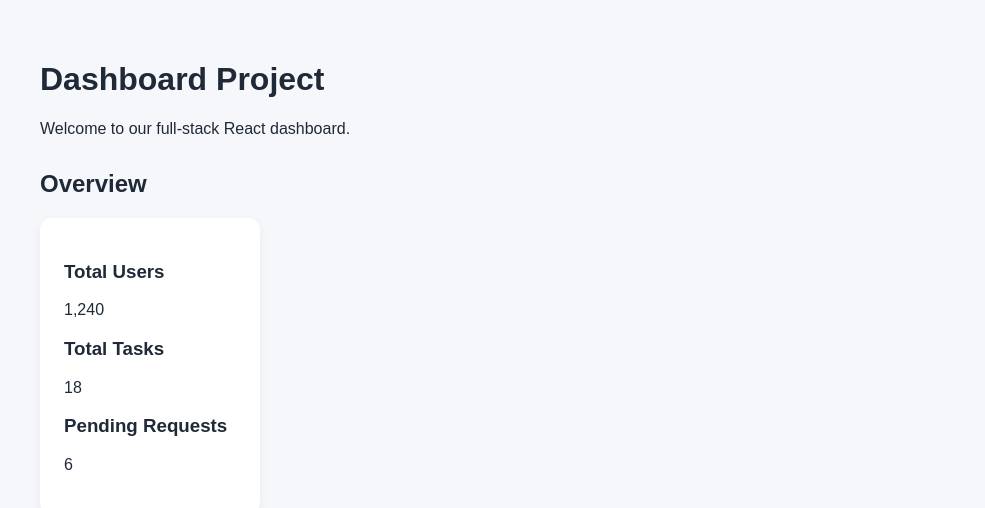
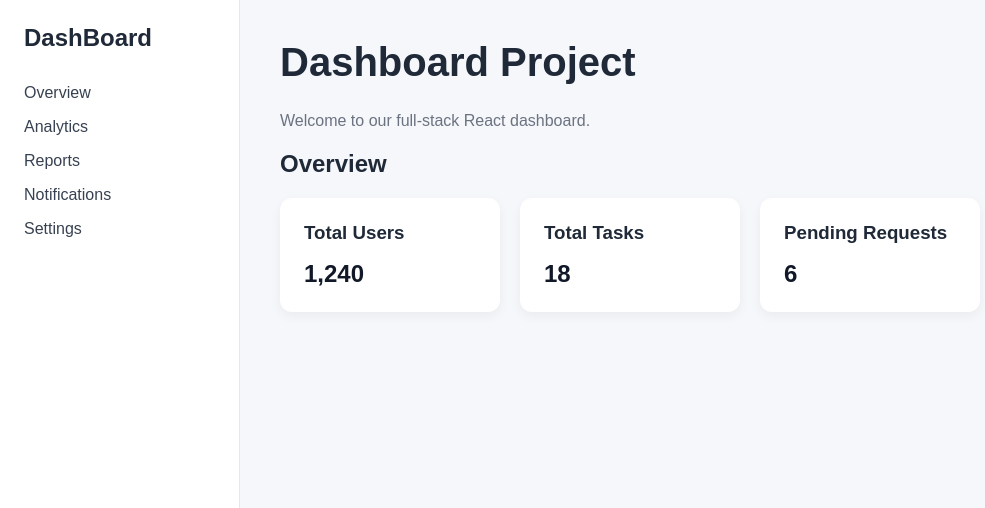
Before and after one commit to sahyounilynn-netizen/DashboardProject, a React app in the folder frontend/: page / in a window 1280 px wide. Shown: the top 508 px of the page, without its empty margins (0-985 px from the left). Built offline with nearby package versions, Linux system fonts and the light colour scheme; the HTML template or start-up script is replaced by a standard one.

Commit message:
Add dashboard layout and sidebar

```diff
--- a/frontend/src/components/DashboardCard.jsx
+++ b/frontend/src/components/DashboardCard.jsx
@@ -1,6 +1,6 @@
 function DashboardCard({ title, value }) {
   return (
-    <div>
+    <div className="dashboard-card">
       <h3>{title}</h3>
       <p>{value}</p>
     </div>
--- /dev/null
+++ b/frontend/src/components/Sidebar.jsx
@@ -0,0 +1,17 @@
+function Sidebar() {
+  return (
+    <aside className="sidebar">
+      <h2>DashBoard</h2>
+
+      <nav className="sidebar-nav">
+        <a href="#">Overview</a>
+        <a href="#">Analytics</a>
+        <a href="#">Reports</a>
+        <a href="#">Notifications</a>
+        <a href="#">Settings</a>
+      </nav>
+    </aside>
+  );
+}
+
+export default Sidebar;
--- a/frontend/src/index.css
+++ b/frontend/src/index.css
@@ -9,25 +9,75 @@ body {
   color: #1f2937;
 }
 
-main {
+.dashboard-layout {
   min-height: 100vh;
+  display: flex;
+}
+
+.sidebar {
+  width: 240px;
+  background-color: white;
+  padding: 24px;
+  border-right: 1px solid #e5e7eb;
+}
+
+.sidebar h2 {
+  margin-top: 0;
+  margin-bottom: 32px;
+}
+
+.sidebar-nav {
+  display: flex;
+  flex-direction: column;
+  gap: 16px;
+}
+
+.sidebar-nav a {
+  color: #374151;
+  text-decoration: none;
+  font-weight: 500;
+}
+
+.sidebar-nav a:hover {
+  color: #2563eb;
+}
+
+.dashboard-main {
+  flex: 1;
   padding: 40px;
 }
 
-section {
-  margin-top: 32px;
+.dashboard-main h1 {
+  margin-top: 0;
+  font-size: 40px;
 }
 
-section > div {
+.dashboard-main p {
+  color: #6b7280;
+}
+
+.cards-grid {
   display: flex;
   gap: 20px;
   flex-wrap: wrap;
 }
 
-section > div > div {
+.dashboard-card {
   background-color: white;
   padding: 24px;
   border-radius: 12px;
   min-width: 220px;
   box-shadow: 0 4px 12px rgba(0, 0, 0, 0.05);
 }
+
+.dashboard-card h3 {
+  margin-top: 0;
+  margin-bottom: 16px;
+}
+
+.dashboard-card p {
+  margin: 0;
+  font-size: 24px;
+  font-weight: bold;
+  color: #111827;
+}
--- a/frontend/src/pages/HomePage.jsx
+++ b/frontend/src/pages/HomePage.jsx
@@ -1,22 +1,26 @@
+import Sidebar from "../components/Sidebar";
 import DashboardCard from "../components/DashboardCard";
+
 function HomePage() {
   return (
-    <main>
+    <div className="dashboard-layout">
+      <Sidebar />
+
+      <main className="dashboard-main">
         <h1>Dashboard Project</h1>
         <p>Welcome to our full-stack React dashboard.</p>
 
         <section>
           <h2>Overview</h2>
 
-        <div>
-          <div>
+          <div className="cards-grid">
             <DashboardCard title="Total Users" value="1,240" />
             <DashboardCard title="Total Tasks" value="18" />
             <DashboardCard title="Pending Requests" value="6" />
           </div>
-        </div>
         </section>
       </main>
+    </div>
   );
 }
 
```
Lines whose indentation alone changed are shown as unchanged.
